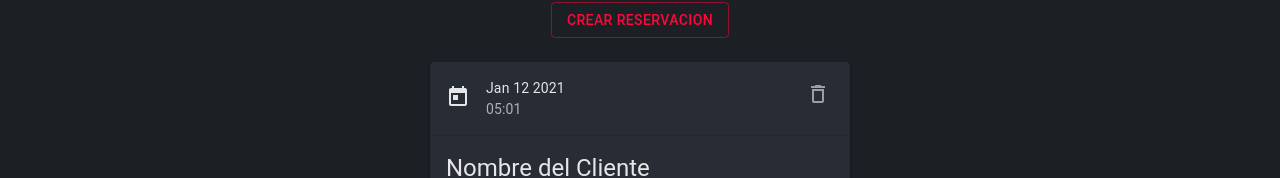
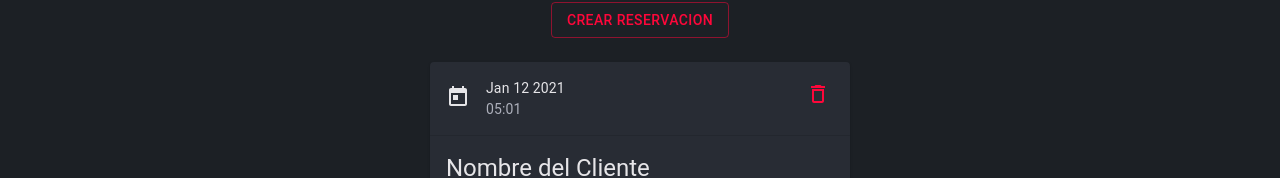
Before and after one commit to ca513zn/cz-restaurant, a React (Create React App) app: page /reservaciones in a window 1280 px wide. Shown: the part 240-418 px from the top of the page. Built offline with nearby package versions, Linux system fonts and the light colour scheme; no server answers; sample sign-in values are in the browser's storage.

Commit message:
Adding icon color changes

```diff
--- a/src/views/Carrito.js
+++ b/src/views/Carrito.js
@@ -3,11 +3,9 @@ import useShop from "../hooks/useShop";
 import {
   Grid,
   Card,
-  CardContent,
   Typography,
   CardHeader,
   Divider,
-  Paper,
   Box,
   Button,
   Dialog,
@@ -16,7 +14,6 @@ import {
   FormControlLabel,
   Radio,
   FormControl,
-  FormLabel,
   RadioGroup,
   DialogContent,
   Avatar,
@@ -31,8 +28,7 @@ import {
   Delete,
   AttachMoney,
   RestaurantMenu,
-  SettingsEthernetSharp,
-  SettingsRemoteSharp,
+  DeleteOutline,
 } from "@material-ui/icons";
 import Page from "../components/Page";
 
@@ -133,7 +129,8 @@ const Carrito = () => {
                         title={`${el.cantidad} - ${el.item.nombre}`}
                         avatar={
                           <IconButton>
-                            <Delete
+                            <DeleteOutline
+                              color="primary"
                               onClick={() => deleteItem(el.item.nombre)}
                             />
                           </IconButton>
--- a/src/views/Reservaciones.js
+++ b/src/views/Reservaciones.js
@@ -90,7 +90,7 @@ const Reservaciones = () => {
                   action={
                     <Tooltip title="Borrar Reservacion">
                       <IconButton>
-                        <DeleteOutline />
+                        <DeleteOutline color="primary" />
                       </IconButton>
                     </Tooltip>
                   }
```
